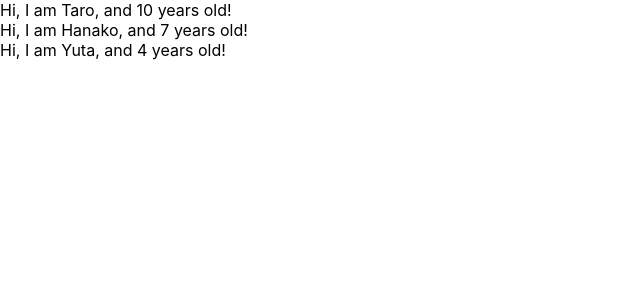
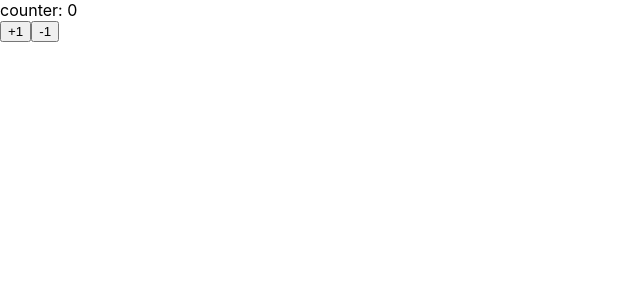
Before and after one commit to takakai/react-redux-crud-application, a React (Create React App) app: page / in a window 1280 px wide. Shown: the top 300 px of the page, without its empty margins (0-640 px from the left). Built offline with nearby package versions, Linux system fonts and the light colour scheme.

Commit message:
learn state and setState

```diff
--- a/src/App.js
+++ b/src/App.js
@@ -1,41 +1,31 @@
-import React from 'react';
-import PropTypes from 'prop-types';
+import React, {Component} from 'react';
 
-const profile = [
-  {name: "Taro", age: 10},
-  {name: "Hanako", age: 7},
-  {name: "Yuta", age: 4}
-]
+const App = () => (<Counter></Counter>)
 
-function App() {
-  return(
-    <div>
-      {
-        profile.map((profile, index) => {
-          return <User name={profile.name} age={profile.age} key={index}/>
-        })
-      }
-    </div>
-  );
+class Counter extends Component {
+  constructor(props) {
+    super(props)
+    this.state = {count: 0}
+  }
 
-  /*
-  return(
-    <React.Fragment>
-      <label htmlFor="bar">bar</label>
-      <input type="text" onChange={() => {console.log("I am clicked!")}}/>
-    </React.Fragment>
-  );
-  */
+  handlePlusButton = () => {
+    this.setState({count: this.state.count + 1})
+  }
+
+  handleMinusButton = () => {
+    this.setState({count: this.state.count - 1})
+  }
+
+  render() {
+    return(
+      <React.Fragment>
+        <div>counter: {this.state.count}</div>
+        <button onClick={this.handlePlusButton}>+1</button>
+        <button onClick={this.handleMinusButton}>-1</button>
+      </React.Fragment>
+
+    )
+  }
 }
 
-function User(props) {
-return <div>Hi, I am {props.name}, and {props.age} years old!</div>
-}
-
-User.propTypes = {
-  name: PropTypes.string,
-  age: PropTypes.number.isRequired
-}
-
-
 export default App;
```
